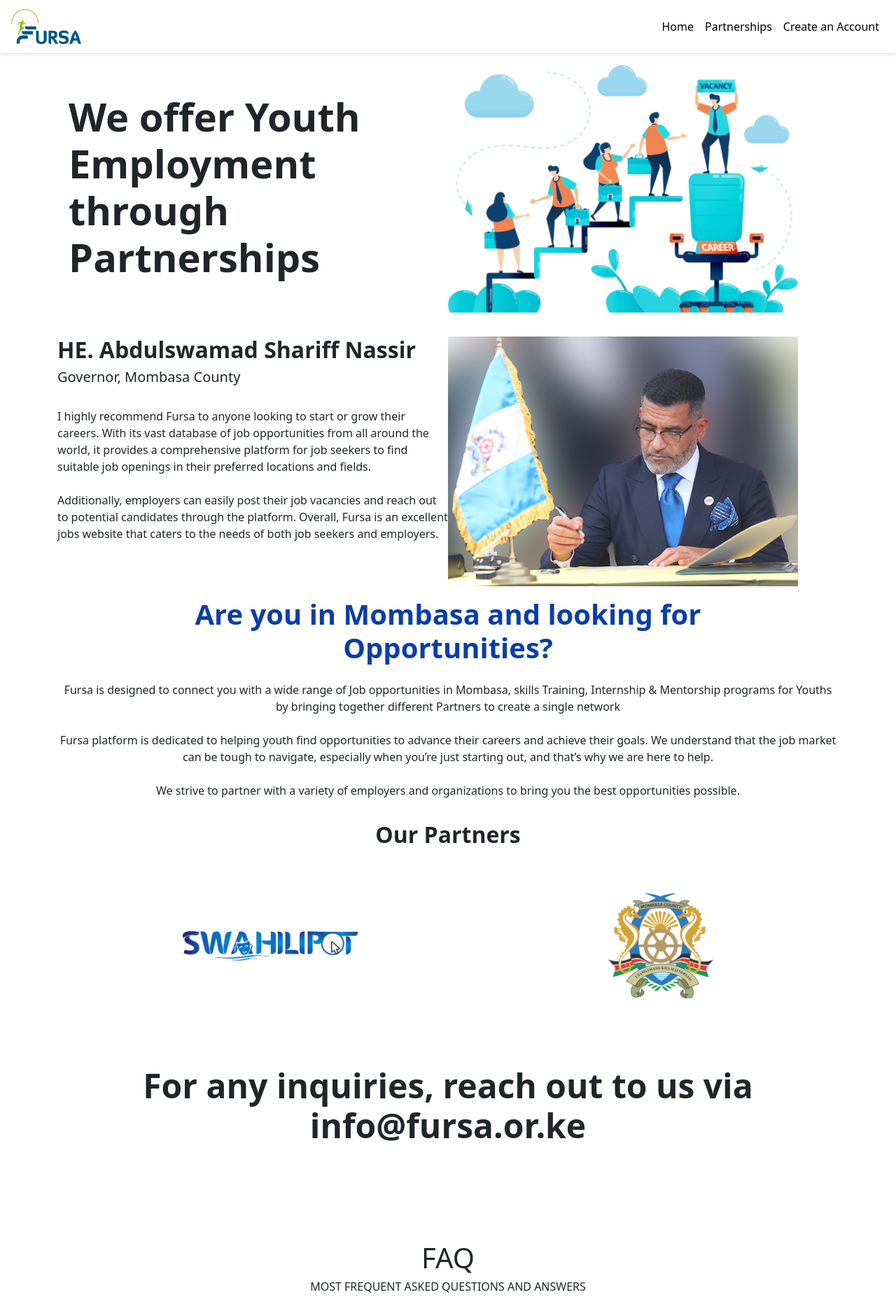
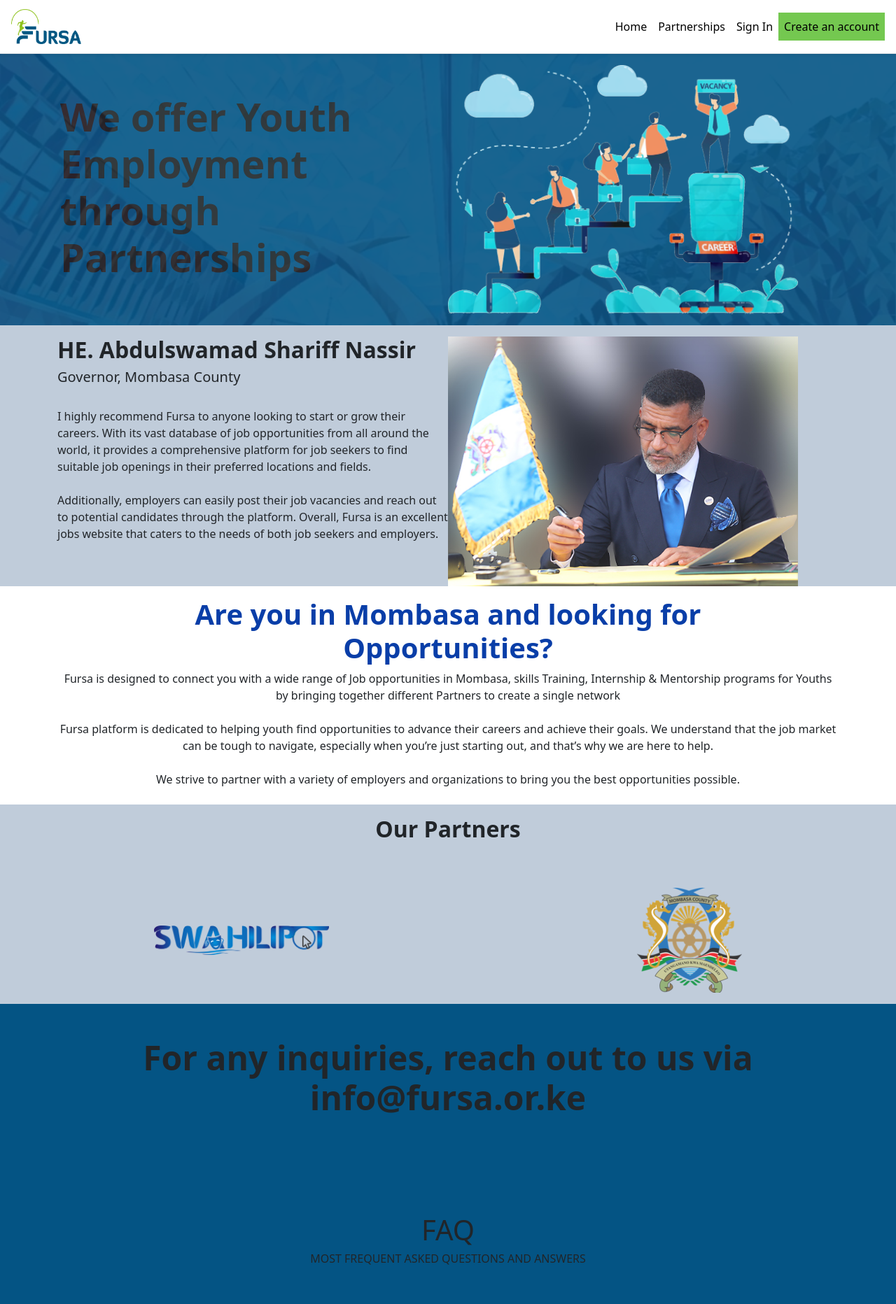
Before and after one commit to Swahilipot-Hub-Developers/fursa2.0-web, a Next.js app: page / in a window 1280 px wide. Shown: the top 1864 px of the page at 70% size. Built offline with nearby package versions, Linux system fonts and the light colour scheme; some icons are missing.

Commit message:
Landing page styling

```diff
--- a/src/components/Landing/acknowledge.js
+++ b/src/components/Landing/acknowledge.js
@@ -2,7 +2,8 @@
 
 const Acknowledge = () => {
     return (
-        <div className="d-md-flex mt-3">
+        <div className="bg-light">
+            <div className="container d-md-flex pt-3">
             <div className="col-12 col-md-6">
                 <h2 className="fw-bold">HE. Abdulswamad Shariff Nassir</h2>
                 <h5>Governor, Mombasa County</h5>
@@ -28,6 +29,7 @@
                 />
             </div>
         </div>
+        </div>
     )
 }
 
--- a/src/components/Landing/faq.js
+++ b/src/components/Landing/faq.js
@@ -3,7 +3,9 @@
 
 const FAQ = () => {
     return (
-        <div style={{marginBottom: '8em',}}>
+
+        <div className="bg-faqs">
+        <div className="container" style={{paddingBottom: '8em',}}>
             <div className="py-5">
                 <h1 className="text-center display-5 fw-bold mb-4">
                     For any inquiries, reach out to us via
@@ -42,6 +44,8 @@
                 />
             </div>
         </div>
+        </div>
+
     )
 }
 
--- a/src/components/Landing/hero.js
+++ b/src/components/Landing/hero.js
@@ -2,7 +2,8 @@
 
 const Hero = () => {
     return (
-        <div className="d-md-flex p-3">
+        <div className="overlay">
+        <div className="container d-md-flex p-3" >
             <div className="col-12 col-md-6 d-flex align-items-center justify-content-center mb-4 mb-md-0">
                 <h1 className="display-4 fw-bold">
                     We offer Youth Employment through Partnerships
@@ -13,10 +14,11 @@
                 src="/images/opportunity_life_cycle.png"
                 height={340}
                 width={500}
-                className="img-fluid"
+                className="img-fluid fixed"
                 alt="Image 1"
                 />
             </div>
+        </div>
         </div>
     )
 }
--- a/src/components/Landing/opportunities.js
+++ b/src/components/Landing/opportunities.js
@@ -1,7 +1,8 @@
 const Opportunities = () => {
     return (
-        <div className="text-center mt-3">
-            <h1 className="display-6 px-5 fw-bold text-primary mb-4">
+        <div className="bg-white">
+        <div className=" container text-center pt-3 pb-2">
+            <h1 className="display-6 px-5 fw-bold text-primary">
                 Are you in Mombasa and looking
                 for Opportunities?
             </h1>
@@ -18,6 +19,7 @@
                 opportunities possible.
             </p>
         </div>
+        </div>
     )
 }
 
--- a/src/components/Landing/partners.js
+++ b/src/components/Landing/partners.js
@@ -2,7 +2,8 @@
 
 const Partners = () => {
     return (
-        <div className="my-3 py-3">
+       <div className="bg-light">
+         <div className="pt-3">
             <div className="text-center mb-5">
                 <h2 className="fw-bold">Our Partners</h2>
             </div>
@@ -26,6 +27,7 @@
                 </div>
             </div>
         </div>
+       </div>
     )
 }
 
--- a/src/layout/Layout.js
+++ b/src/layout/Layout.js
@@ -19,7 +19,7 @@
       <>
         <MetaTags />
         <NavBar />
-        <main className='container'>{children}</main>
+        <main className=''>{children}</main>
       </>
     )
   } else {
--- a/src/layout/NavBar.js
+++ b/src/layout/NavBar.js
@@ -3,10 +3,10 @@
 
 const NavBar = () => {
   return (
-    <Navbar bg="white" expand="lg" className="px-3 border-bottom shadow-sm">
+    <Navbar bg="white" expand="lg" className="px-3 border-bottom sticky-top shadow-sm">
       <Navbar.Brand href="/">
         <Image
-          src="/logo/Fursa Logo 2.png"
+          src="/logo/Fursa logo 2.png"
           height={50}
           width={100}
           alt="Fursa Logo"
@@ -17,7 +17,10 @@
         <Nav className="ml-auto">
           <Nav.Link href="/">Home</Nav.Link>
           <Nav.Link href="/">Partnerships</Nav.Link>
-          <Nav.Link href="/profile">Create an Account</Nav.Link>
+          <Nav.Link  href="/profile" >Sign In</Nav.Link>
+          <Nav.Link href="/profile" style={{ backgroundColor: '#74C850', color: 'black' }}>
+            Create an account
+          </Nav.Link>
         </Nav>
       </Navbar.Collapse>
     </Navbar>
--- a/src/pages/index.js
+++ b/src/pages/index.js
@@ -4,6 +4,7 @@
 import Opportunities from "@/components/Landing/opportunities";
 import Partners from "@/components/Landing/partners";
 import Head from 'next/head';
+import Image from 'next/image'
 
 const Home = () => {
   return (
@@ -11,12 +12,25 @@
       <Head>
         <title>Home | Fursa Web</title>
       </Head>
+      <div className='bg-image-wrapper'>
+        <Image
 
-      <Hero/>
+          src="/images/mombasa.png"
+          // width={600}
+          // height={500}
+          quality ='100'
+          alt="mombasa"
+          layout='fill'
+          // className="img-fluid "
+
+        />
+      </div>
+      <Hero />
       <Acknowledge />
       <Opportunities />
-      <Partners/>
+      <Partners />
       <FAQ />
+
     </>
   )
 }
--- a/src/styles/globals.css
+++ b/src/styles/globals.css
@@ -151,3 +151,37 @@
   max-width: 18rem;
 
 }
+
+.bg-image-wrapper{
+  position: fixed;
+  top: 0;
+  left: 0;
+  width: 100vw;
+  height: 100vh;
+  z-index: -1;
+}
+
+.bg-hero{
+  position: relative;
+}
+.overlay{
+  top: 0;
+  left: 0;
+  width: 100%;
+  height: 100%;
+  background-color: #045484;
+  opacity: 0.9;
+  margin: 0;
+  padding: 0;
+  z-index: -1;
+}
+
+.bg-faqs{
+  background-color: #045484;
+  left: 0;
+  width: 100%;
+  height: 100%;
+  margin: 0;
+  padding: 0;
+  z-index: -1;
+}
```
Also changed, not shown: public/images/mombasa.png (added).
